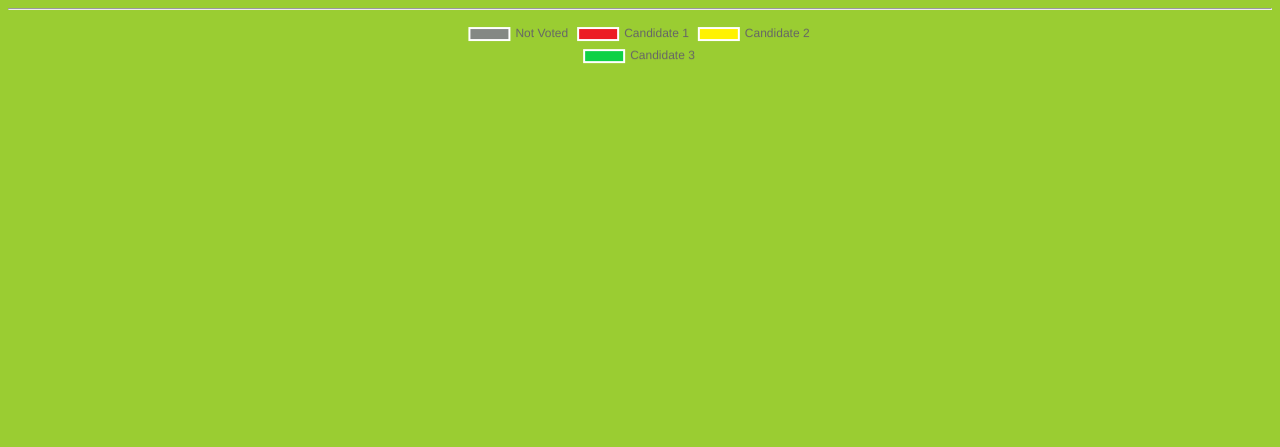
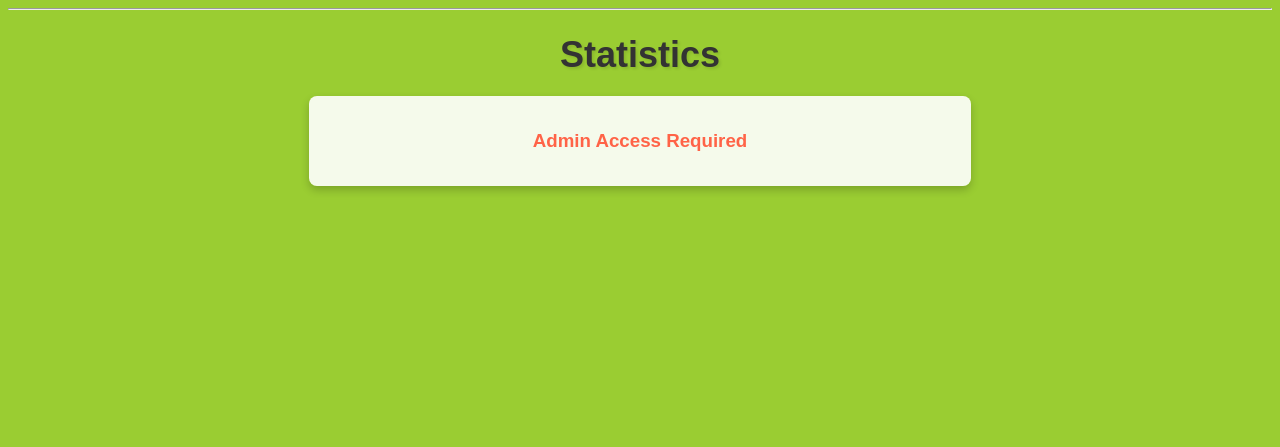
Before and after one commit to MShrinath/PFSD_OVS, a Django app: page /astats/ in a window 1280 px wide. Shown: the part 31-478 px from the top of the page. Run offline with Django 5.2, Linux system fonts and the light colour scheme; data that the repository does not hold is empty; some web fonts are replaced.

Commit message:
admin stats check

```diff
--- a/OVS/templates/admin_stats.html
+++ b/OVS/templates/admin_stats.html
@@ -2,8 +2,14 @@
 
 {% block body %}
 {% load static %}
+<h1 style="text-align: center;">Statistics</h1>
+{% if user.is_staff %}
     <div class="graph-container" style="align-items: center; width: 34%; margin: auto;">
         <canvas id="voteDoughnutChart"></canvas>
     </div>
     <script src="{% static 'js/admin_stats.js' %}"></script>
+    {% else %}
+    <div class="error-message"><h3>Admin Access Required</h3></div>
+{% endif %}
+
 {% endblock %}
```
